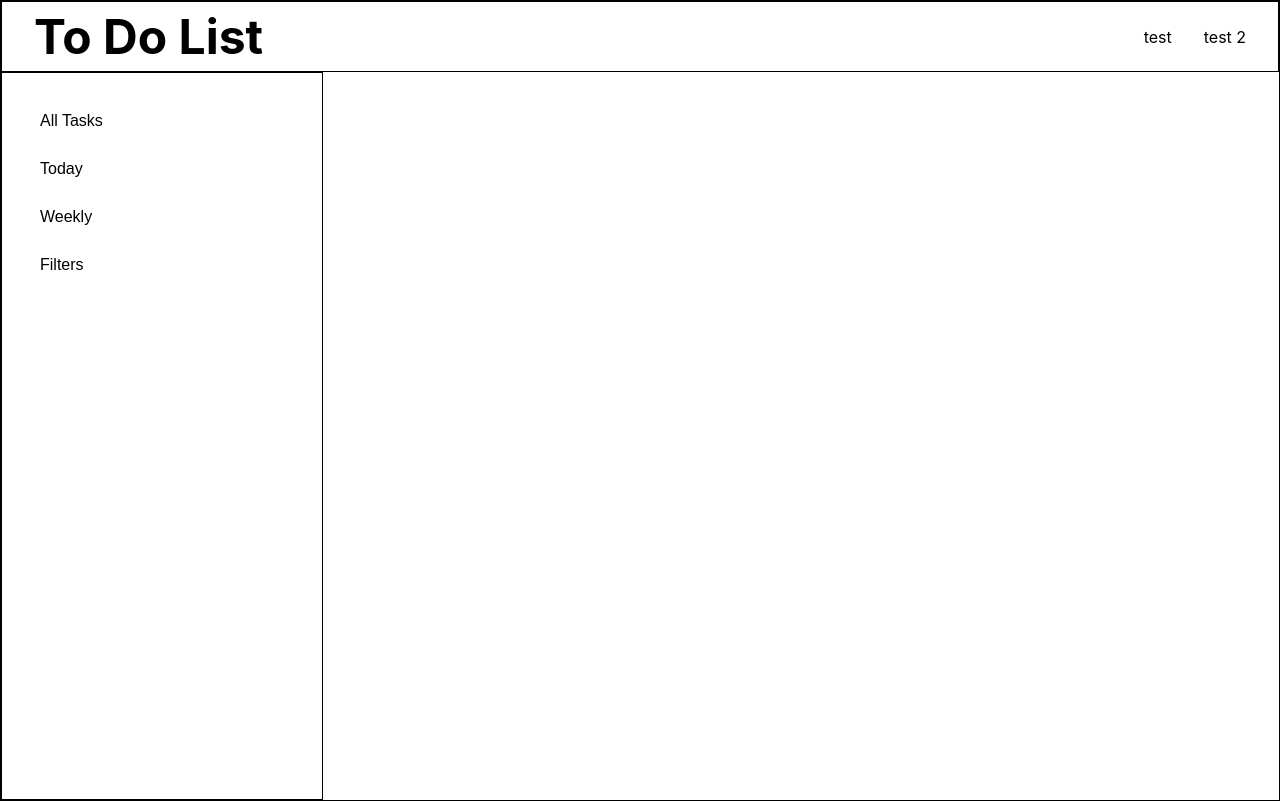
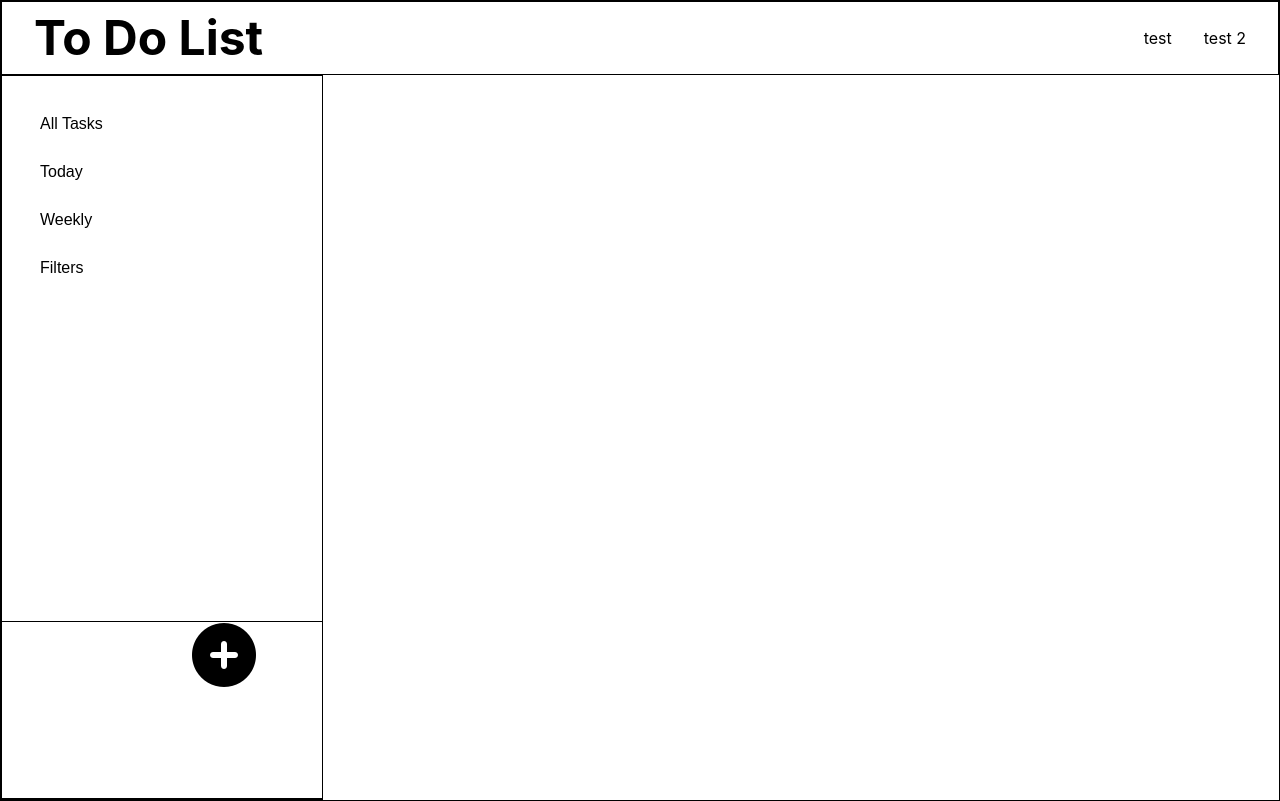
Before and after one commit to AndrewLin95/todolist, a website built with webpack: page dist/index.html in a window 1280 px wide. Built offline with nearby package versions, Linux system fonts and the light colour scheme.

Commit message:
added formatting for buttons and modified location

```diff
--- a/dist/index.html
+++ b/dist/index.html
@@ -15,10 +15,15 @@
             </ul>
         </div>
         <div id="index">
-            <button class='btn' id="allTaskPage">All Tasks</button>
-            <button class='btn' id="todayTaskPage">Today</button>
-            <button class='btn' id="weeklyTaskPage">Weekly</button>
-            <button class='btn' id="filteredPage">Filters</button>
+            <div id="topIndex">
+                <button class='btn' id="allTaskPage">All Tasks</button>
+                <button class='btn' id="todayTaskPage">Today</button>
+                <button class='btn' id="weeklyTaskPage">Weekly</button>
+                <button class='btn' id="filteredPage">Filters</button>
+            </div>
+            <div id="bottomIndex">
+                <button class='btn' id="addItemBtn"><i class="fa-solid fa-circle-plus fa-4x "></i></button>
+            </div>
         </div>
         <div id="page">
 
--- a/dist/style.css
+++ b/dist/style.css
@@ -82,14 +82,22 @@ table {
 }
 
 /* all things index column */
-#index{
+#index,
+#topIndex{
     display:flex;
     flex-direction: column;
     align-items: center;
-    padding-top: 2em;
     width: 25vw;
+}
+
+#index{
+    justify-content: space-between;
     height: 100%;
     border:black 1px solid;
+}
+
+#topIndex{
+    padding-top: 2em;
     gap: 1em;
 }
 
@@ -105,3 +113,22 @@ table {
 .btn:hover{
     background: lightgray;
 }
+
+#bottomIndex{
+    display:flex;
+    justify-content: right;
+    padding-bottom: 6em;
+    width: 25vw;
+    border: black 1px solid;
+}
+
+#addItemBtn{
+    display:flex;
+    margin-right: 5.5em;
+    height: 5em;
+    width: 15%;
+}
+
+#addItemBtn:hover{
+    background: lightskyblue;
+}
```
